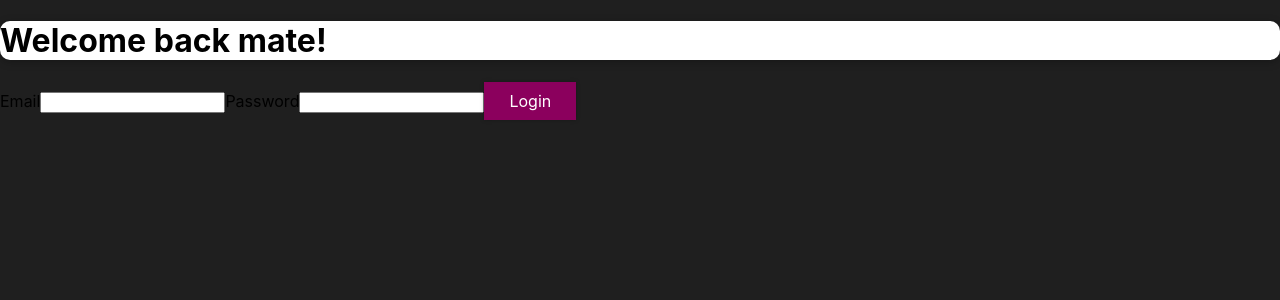
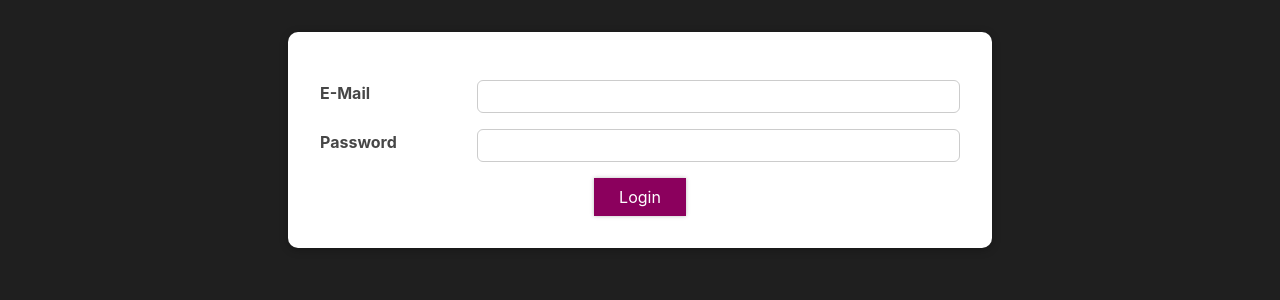
Before and after one commit to praful45/Project, a React (Create React App) app in the folder mini-project/: page / in a window 1280 px wide. Shown: the top 300 px of the page. Built offline with nearby package versions, Linux system fonts and the light colour scheme.

Commit message:
module 10 - Login page

```diff
--- a/mini-project/src/LoginProj/Login/Login.js
+++ b/mini-project/src/LoginProj/Login/Login.js
@@ -1,15 +1,81 @@
-import React from 'react'
+import React, { useState } from 'react'
+
 import Button from '../../GlobalUI/Button';
+import Card from '../../GlobalUI/Card';
+import classes from './Login.module.css'
 
-function Login() {
+function Login(props) {
+    const [enteredEmail, setEnteredEmail] = useState('');
+    const [emailIsValid, setEmailIsValid] = useState();
+    const [enteredPassword, setEnteredPassword] = useState('');
+    const [passwordIsValid, setPasswordIsValid] = useState();
+    const [formIsValid, setFormIsValid] = useState(false);
+
+    const emailChangeHandler = (e) => {
+        setEnteredEmail(e.target.value);
+
+        setEmailIsValid(
+            e.target.value.includes('@') && enteredPassword.trim().length > 6
+        )
+    }
+
+    const passwordChangeHandler = (e) => {
+        setEnteredPassword(e.target.value);
+
+        setFormIsValid(
+            e.target.value.trim().length > 6 && enteredEmail.includes('@')
+        )
+    }
+
+    const validateEmailHandler = () => {
+        setEmailIsValid(enteredEmail.includes('@'));
+    }
+
+    const validatePasswordHandler = () => {
+        setPasswordIsValid(enteredPassword.trim().length > 6)
+    }
+
+    const submitHandler = (e) => {
+        e.preventDefault();
+        props.onLogin(enteredEmail, enteredPassword)
+    }
+
     return (
-        <form>
-            <label htmlFor="Email">Email</label>
-            <input type="email" />
-            <label htmlFor="Password">Password</label>
-            <input type="Password" />
-            <Button>Login</Button>
-        </form>
+        <Card className={classes.login}>
+            <form onSubmit={submitHandler}>
+                <div
+                    className={`${classes.control} ${emailIsValid === false ? classes.invalid : ''
+                        }`}
+                >
+                    <label htmlFor="email">E-Mail</label>
+                    <input type="email"
+                        name="emaili"
+                        id="email"
+                        value={enteredEmail}
+                        onChange={emailChangeHandler}
+                        onBlur={validateEmailHandler}
+                    />
+                </div>
+                <div
+                    className={`${classes.control} ${passwordIsValid === false ? classes.invalid : ''
+                        }`}
+                >
+                    <label htmlFor="password">Password</label>
+                    <input
+                        type="password"
+                        id="password"
+                        value={enteredPassword}
+                        onChange={passwordChangeHandler}
+                        onBlur={validatePasswordHandler}
+                    />
+                </div>
+                <div className={classes.actions}>
+                    <Button type="submit" className={classes.btn} disabled={!formIsValid}>
+                        Login
+                    </Button>
+                </div>
+            </form>
+        </Card>
     )
 }
 
--- a/mini-project/src/LoginProj/Login/Login.module.css
+++ b/mini-project/src/LoginProj/Login/Login.module.css
@@ -0,0 +1,56 @@
+.login {
+    width: 90%;
+    max-width: 40rem;
+    margin: 2rem auto;
+    padding: 2rem;
+  }
+
+  .control {
+    margin: 1rem 0;
+    display: flex;
+    align-items: stretch;
+    flex-direction: column;
+  }
+
+  .control label,
+  .control input {
+    display: block;
+  }
+
+  .control label {
+    font-weight: bold;
+    flex: 1;
+    color: #464646;
+    margin-bottom: 0.5rem;
+  }
+
+  .control input {
+    flex: 3;
+    font: inherit;
+    padding: 0.35rem 0.35rem;
+    border-radius: 6px;
+    border: 1px solid #ccc;
+  }
+
+  .control input:focus {
+    outline: none;
+    border-color: #4f005f;
+    background: #f6dbfc;
+  }
+
+  .control.invalid input {
+    border-color: red;
+    background: #fbdada;
+  }
+
+  .actions {
+    text-align: center;
+  }
+
+  @media (min-width: 768px) {
+    .control {
+      align-items: center;
+      flex-direction: row;
+    }
+
+  }
--- a/mini-project/src/LoginProj/LoginRoot/LoginRoot.js
+++ b/mini-project/src/LoginProj/LoginRoot/LoginRoot.js
@@ -1,11 +1,25 @@
-import React from 'react'
+import React, { useState } from 'react'
 import Home from '../Home/Home'
 import Login from '../Login/Login'
+import MainHeader from '../MainHeader/MainHeader';
 
 function LoginRoot() {
+    const [isLoggedIn, setIsLoggedIn] = useState(false);
+
+    const loginHandler = (email, password) => {
+        setIsLoggedIn(true)
+    }
+    const logoutHandler = () => {
+        setIsLoggedIn(false)
+    }
+
+
     return (<>
-        <Home />
-        <Login />
+        <MainHeader />
+        <main>
+            {!isLoggedIn && <Login onLogin={loginHandler} />}
+            {isLoggedIn && <Home onLogout={logoutHandler} />}
+        </main>
     </>)
 }
 
```
Also changed, not shown: mini-project/src/LoginProj/Home/Home.module.css (+7 -0 lines), mini-project/src/LoginProj/MainHeader/MainHeader.js (+7 -0 lines), mini-project/src/LoginProj/MainHeader/MainHeader.module.css (+16 -0 lines), mini-project/src/LoginProj/MainHeader/Navigation.js (added, +7 -0 lines), mini-project/src/LoginProj/MainHeader/Navigation.module.css (+43 -0 lines), mini-project/src/LoginProj/MainHeader/Navigarion.js (deleted).
